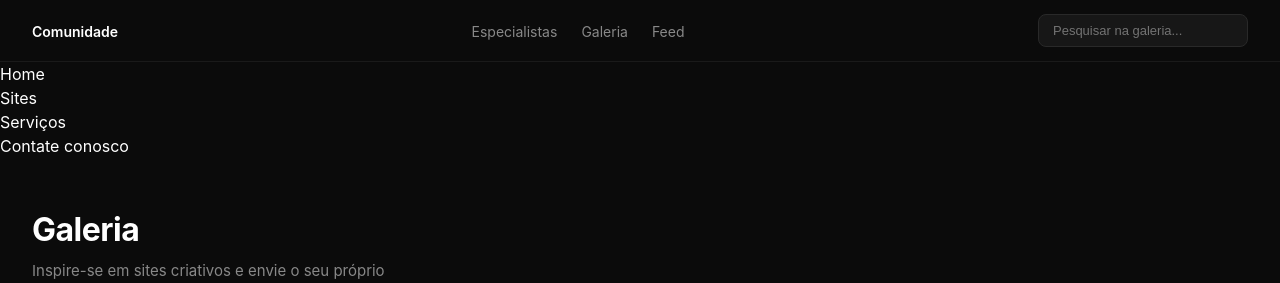
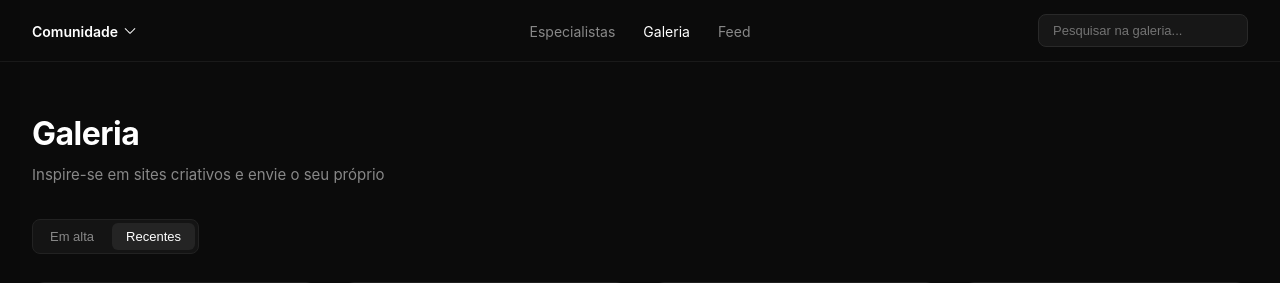
Before and after one commit to arthurzhfmn/ads-faculdade, a PHP site: page / in a window 1280 px wide. Shown: the top 283 px of the page. Run offline with PHP 8.4, Linux system fonts and the light colour scheme.

Commit message:
Código principal completo

```diff
--- a/2-semestre/desenvolvimento-web-responsivo/atividade-layout/css/style.css
+++ b/2-semestre/desenvolvimento-web-responsivo/atividade-layout/css/style.css
@@ -37,8 +37,8 @@ header {
 }
 
 header > ul {
-  display: flex;
-  justify-content: space-between;
+  display: grid;
+  grid-template-columns: 1fr auto 1fr;
   align-items: center;
   list-style: none;
   margin: 0;
@@ -46,16 +46,37 @@ header > ul {
   width: 100%;
 }
 
+header ul .left {
+  justify-self: start;
+}
+
 header ul .left a {
+  display: inline-flex;
+  align-items: center;
+  gap: 6px;
   font-size: 14px;
   font-weight: 600;
+  color: #ffffff;
+  cursor: pointer;
+  user-select: none;
+}
+
+header ul .left .seta {
+  width: 12px;
+  height: 12px;
+  object-fit: contain;
+  vertical-align: middle;
+}
+
+header ul .left a:hover .seta {
   color: #ffffff;
 }
 
 header ul .centro {
+  justify-self: center;
   display: flex;
   align-items: center;
-  gap: 24px;
+  gap: 28px;
   list-style: none;
 }
 
@@ -65,11 +86,13 @@ header ul .centro li a {
   transition: color 0.2s ease;
 }
 
-header ul .centro li a:hover {
+header ul .centro li a:hover,
+header ul .centro li a.ativo {
   color: #ffffff;
 }
 
 header ul .item-pesquisa {
+  justify-self: end;
   display: flex;
   align-items: center;
 }
--- a/2-semestre/desenvolvimento-web-responsivo/atividade-layout/index.html
+++ b/2-semestre/desenvolvimento-web-responsivo/atividade-layout/index.html
@@ -5,25 +5,28 @@
     <meta name="viewport" content="width=device-width, initial-scale=1.0">
     <title>Atividade Layout</title>
     <link rel="stylesheet" href="css/style.css">
+    <link rel="stylesheet" href="css/menu-lateral.css">
 </head>
 <body>
     <header>
         <ul>
             <li class="left menu-responsive">
-                <a href="#abrir">Comunidade</a>
+                <a href="#abrir" id="btn-comunidade">
+                    Comunidade <img class="seta" src="images/icone_seta.png" alt="Seta">
+                </a>
             </li>
 
             <div class="centro">
                 <li><a href="#">Especialistas</a></li>
-                <li><a href="#">Galeria</a></li>
+                <li><a href="#" class="ativo">Galeria</a></li>
                 <li><a href="#">Feed</a></li>
             </div>
 
-             <li class="item-pesquisa">
+            <li class="item-pesquisa">
                 <form action="#" method="get">
                     <input type="search" placeholder="Pesquisar na galeria...">
                 </form>
-             </li>
+            </li>
         </ul>
     </header>
     <aside id="abrir">
@@ -153,5 +156,25 @@
             </article>
         </div> <!--Fim da div galeria-cards-->
     </main>
+
+    <script>
+        const btnComunidade = document.getElementById('btn-comunidade');
+        const menuLateral = document.getElementById('abrir');
+        const mascara = document.querySelector('.mask');
+
+        function abrirMenu(event) {
+            event.preventDefault(); // Impede o salto da página pelo href="#abrir"
+            menuLateral.classList.add('ativo');
+            mascara.classList.add('ativo');
+        }
+
+        function fecharMenu() {
+            menuLateral.classList.remove('ativo');
+            mascara.classList.remove('ativo');
+        }
+
+        btnComunidade.addEventListener('click', abrirMenu);
+        mascara.addEventListener('click', fecharMenu);
+    </script>
 </body>
 </html>
```
Also changed, not shown: other parts of 2-semestre/desenvolvimento-web-responsivo/atividade-layout/css/style.css (+59 -13 lines).
